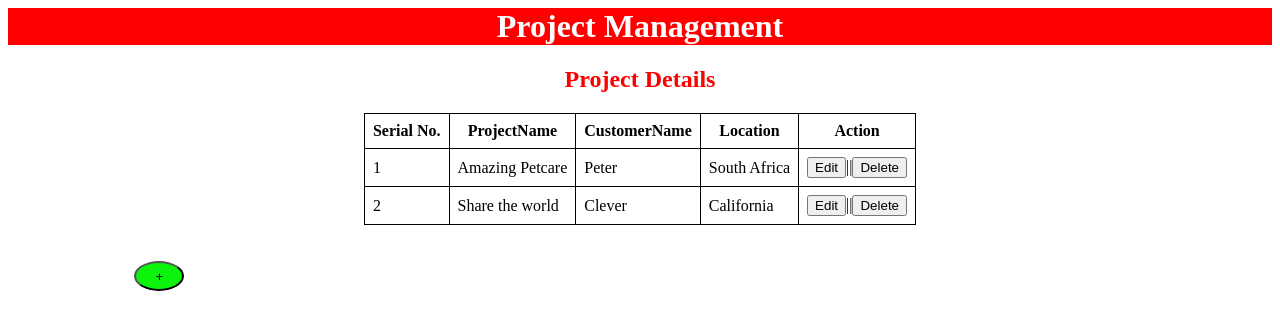
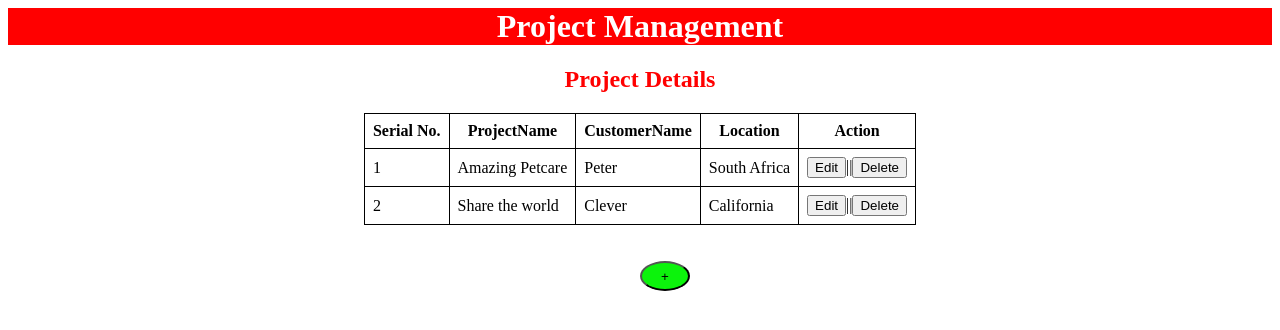
Before and after one commit to kishan-dolcera/angular-project-management-assign-9z12th, an Angular app: page / in a window 1280 px wide. Shown: the top 330 px of the page. Built offline with nearby package versions, Linux system fonts and the light colour scheme.

Commit message:
1 file modified

```diff
--- a/src/app/app.component.css
+++ b/src/app/app.component.css
@@ -61,7 +61,7 @@ input {
   border-radius: 50%;
   width: 50px;
   height: 30px;
-  margin-left: 10% ;
+  margin-left: 50% ;
 }
 #Pname{
   background-color: rgb(122, 184, 241);
```
